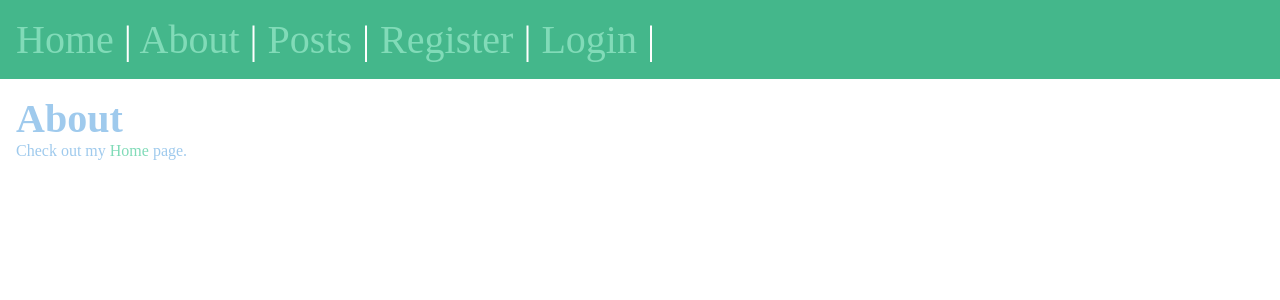
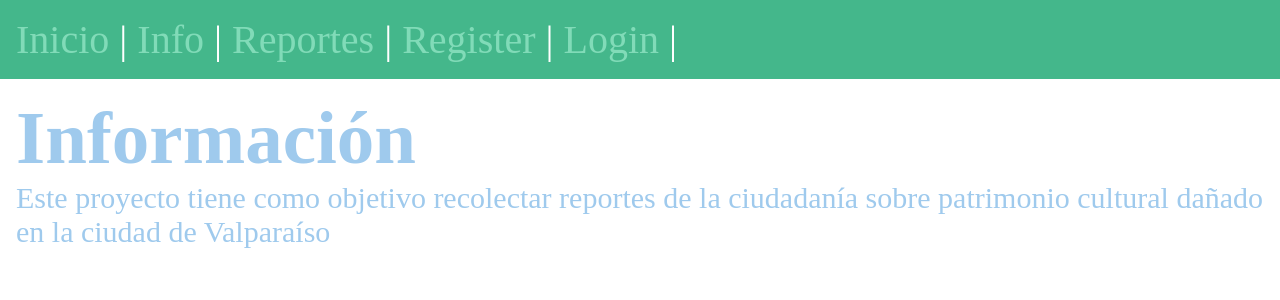
Before and after one commit to MinaRii09/Proyecto-inicial-PY, a Django app: page /about/ in a window 1280 px wide. Shown: the top 300 px of the page. Run offline with Django 5.2, Linux system fonts and the light colour scheme; parts of the project's set-up code (start-up, migrations or seed data) failed here and were passed over.

Commit message:
lol
cambiar detalles del html, falta aún

```diff
--- a/reportesproyecto/templates/about.html
+++ b/reportesproyecto/templates/about.html
@@ -1,10 +1,10 @@
 {%extends 'layout.html'%}
 
 {% block title %}
-    About
+    Info
 {% endblock %}
 
 {% block content %}
-    <h1>About</h1>
-    <p>Check out my <a href="/">Home</a> page.</p>
+    <h1 style="font-size: 75px;">Información</h1>
+    <p style="font-size: 30px;">Este proyecto tiene como objetivo recolectar reportes de la ciudadanía sobre patrimonio cultural dañado en la ciudad de Valparaíso</p>
 {% endblock %}
--- a/reportesproyecto/templates/home.html
+++ b/reportesproyecto/templates/home.html
@@ -4,8 +4,7 @@
     Home
 {% endblock %}
 
-
 {% block content %}
-    <h1>SalvaRamos</h1>
-    <p>Proyecto de Reportes</p>
+    <h1 style="text-align: center;font-size: 75px;">SalvaRamos</h1>
+    <p style="text-align: center;font-size: 50px">Proyecto de Reportes</p>
 {% endblock %}
--- a/reportesproyecto/templates/layout.html
+++ b/reportesproyecto/templates/layout.html
@@ -18,12 +18,12 @@
 </head>
 <body>
     <nav>
-        <a href="/">Home</a> |
-        <a href="/about">About</a> |
-        <a href="{% url 'posts:list' %}">Posts</a> |
+        <a href="/">Inicio</a> |
+        <a href="/about">Info</a> |
+        <a href="{% url 'posts:list' %}">Reportes</a> |
 
         {% if user.is_authenticated %}
-            <a href="{% url 'posts:new-post' %}">New Post</a> |
+            <a href="{% url 'posts:new-post' %}">Nuevo Reporte</a> |
             <a href="/admin">Admin</a> |
             <form class="logout" action="{% url 'users:logout' %}" method="post">
                 {% csrf_token %}
```
